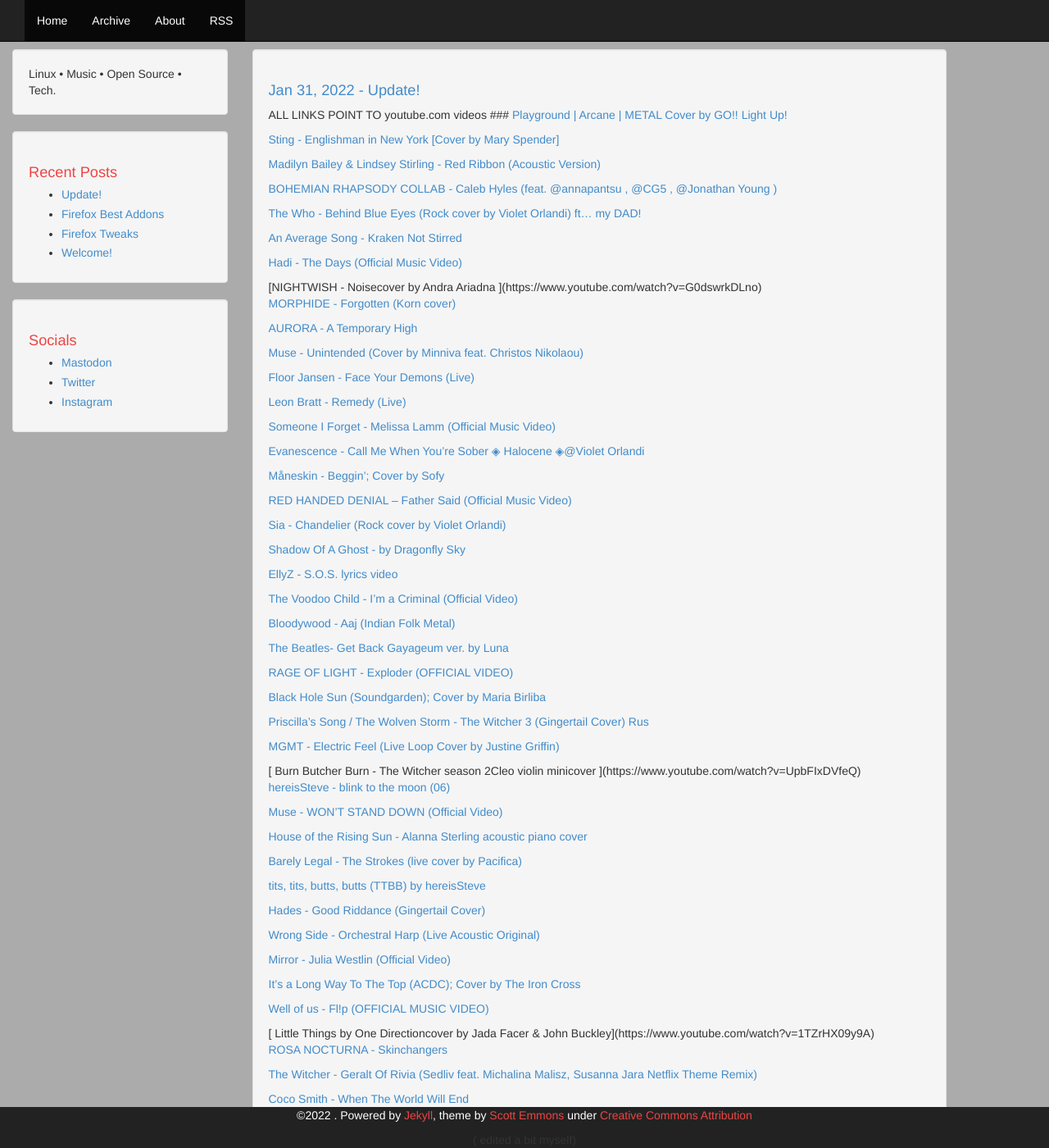
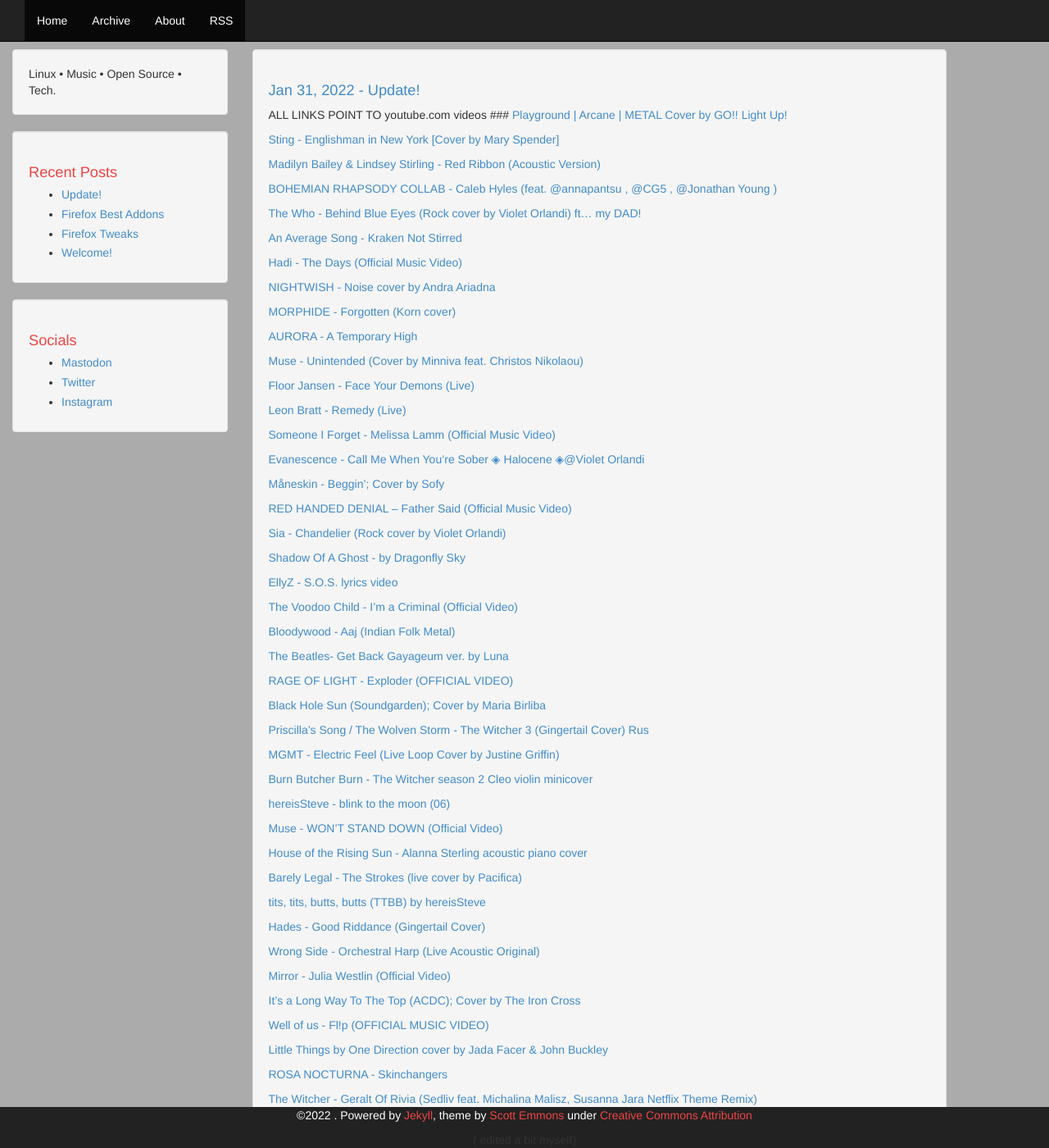
Before and after one commit to marekpistorius/blog.github.io, a Jekyll site: the page built from _posts/2022-01-31-update.markdown, in a window 1280 px wide and 1400 px high. Shown: the whole window at 82% size. Built offline with Jekyll 4.4.1, drawn with Linux system fonts in a browser that asks for light colours.

Commit message:
Update 2022-01-31-update.markdown

```diff
--- a/_posts/2022-01-31-update.markdown
+++ b/_posts/2022-01-31-update.markdown
@@ -21,7 +21,7 @@
 
 [ Hadi - The Days (Official Music Video) ](https://www.youtube.com/watch?v=gjyxCY9aO78)
 
-[NIGHTWISH - Noise | cover by Andra Ariadna ](https://www.youtube.com/watch?v=G0dswrkDLno)
+[NIGHTWISH - Noise  cover by Andra Ariadna ](https://www.youtube.com/watch?v=G0dswrkDLno)
 
 [MORPHIDE - Forgotten (Korn cover) ](https://www.youtube.com/watch?v=fFCzRUGnk7Y)
 
@@ -61,7 +61,7 @@
 
 [ MGMT - Electric Feel (Live Loop Cover by Justine Griffin) ](https://www.youtube.com/watch?v=k-af4Pe1ey4)
 
-[ Burn Butcher Burn - The Witcher season 2 | Cleo violin minicover ](https://www.youtube.com/watch?v=UpbFIxDVfeQ)
+[ Burn Butcher Burn - The Witcher season 2  Cleo violin minicover ](https://www.youtube.com/watch?v=UpbFIxDVfeQ)
 
 [ hereisSteve - blink to the moon (06) ](https://www.youtube.com/watch?v=GqRo2HHUoqk)
 
@@ -83,7 +83,7 @@
 
 [ Well of us - Fl!p (OFFICIAL MUSIC VIDEO)](https://www.youtube.com/watch?v=3GC0X99KiOo)
 
-[ Little Things by One Direction | cover by Jada Facer & John Buckley](https://www.youtube.com/watch?v=1TZrHX09y9A)
+[ Little Things by One Direction  cover by Jada Facer & John Buckley](https://www.youtube.com/watch?v=1TZrHX09y9A)
 
 [ ROSA NOCTURNA - Skinchangers](https://www.youtube.com/watch?v=STSmQEvF00w)
 
```
